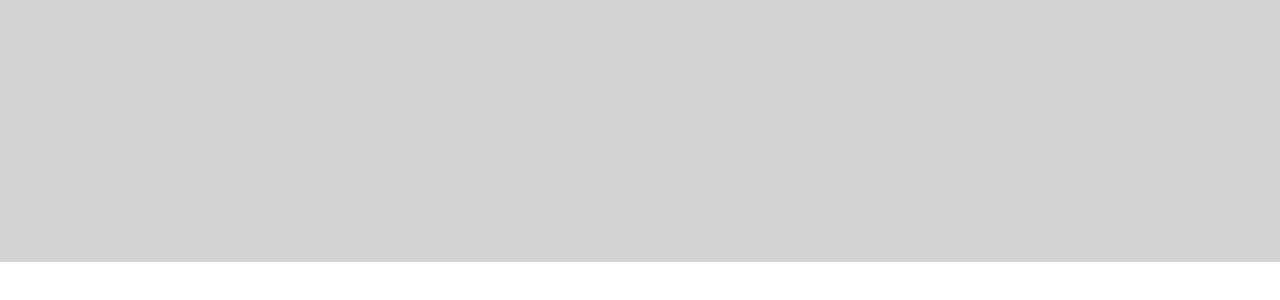
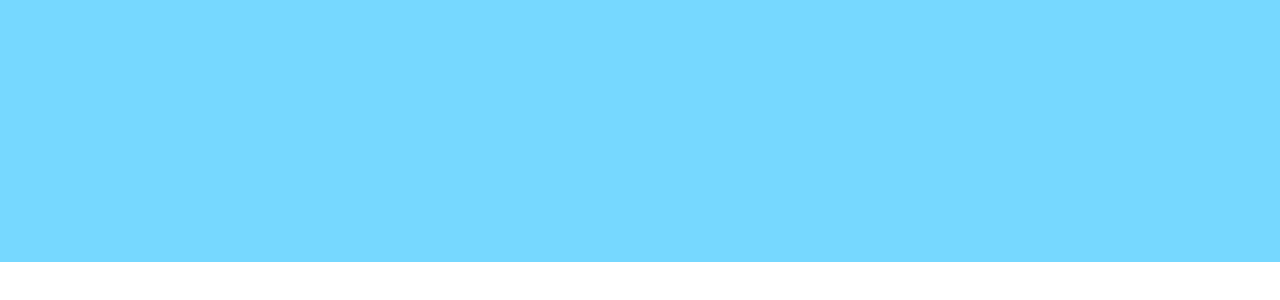
Before and after one commit to LandonArdeneaux/Landonardeneaux.github.io, a plain HTML site: page projects/platformer/index.html in a window 1280 px wide. Shown: the part 488-788 px from the top of the page. Drawn offline with nearby package versions, Linux system fonts and the light colour scheme.

Commit message:
<message about commit>

```diff
--- a/projects/platformer/platformer.css
+++ b/projects/platformer/platformer.css
@@ -3,7 +3,7 @@ body {
 }
 
 canvas {
-  background-color: lightgray;
+  background-color: rgb(118, 216, 255);
 }
 
 img {
```
